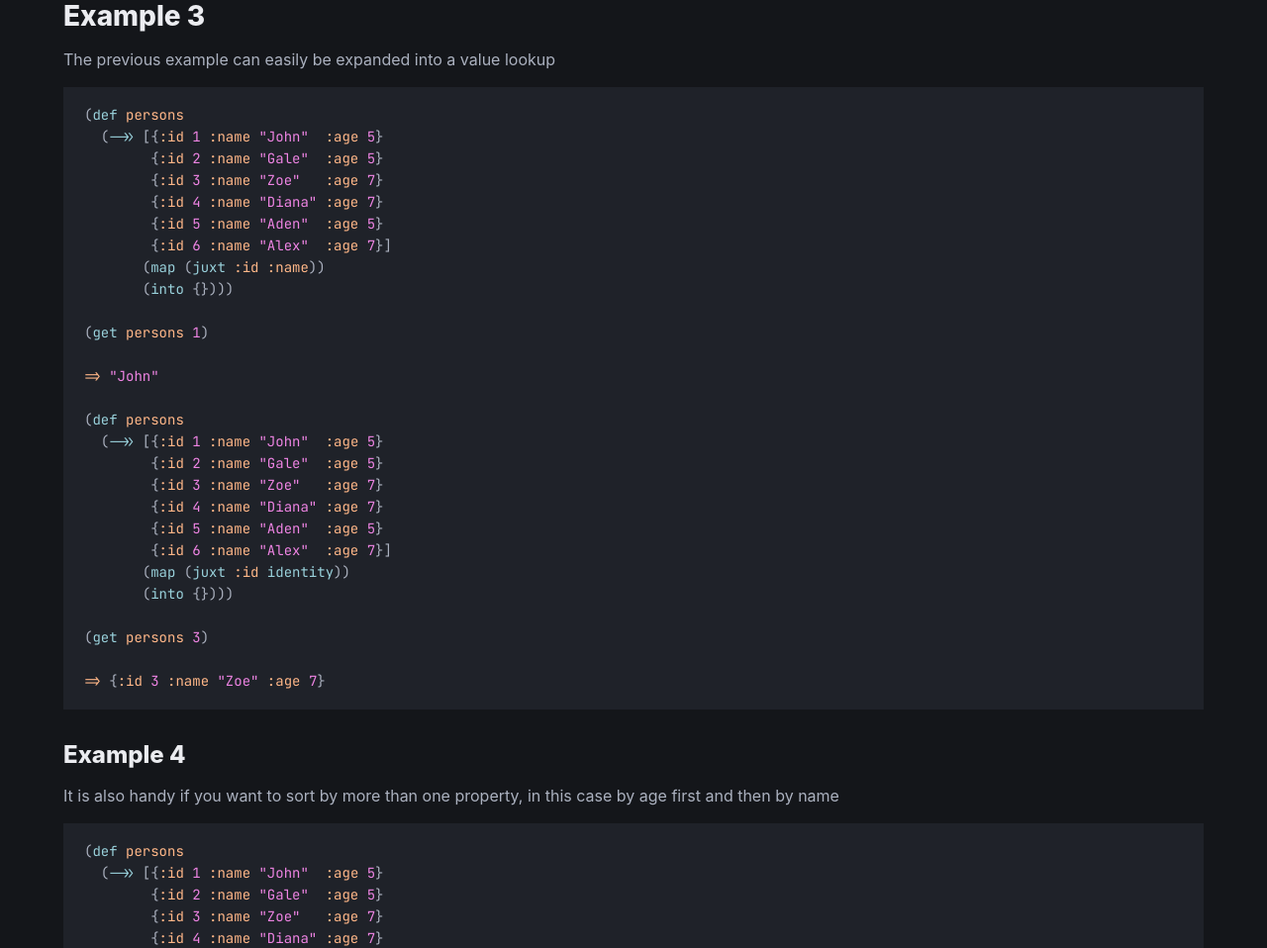
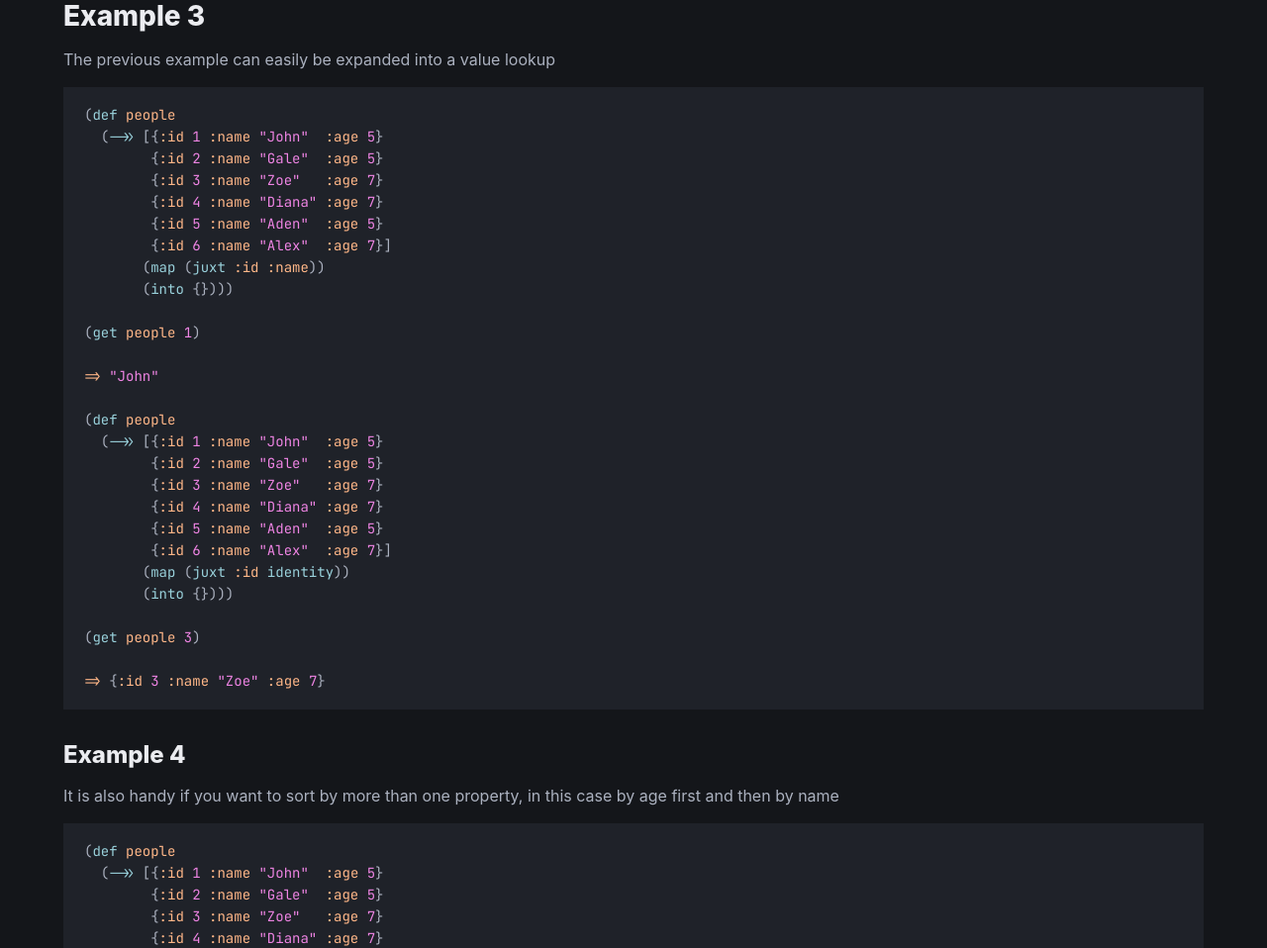
Before and after one commit to SneakyPeet/whats-that-function, a Jekyll site: the page built from _functions/clojure.core/juxt.md, in a window 1280 px wide and 1400 px high, scrolled down 1653 px. Shown: the part 153-1111 px from the top of the window at 99% size. Built offline with Jekyll 4.4.1, drawn with Linux system fonts in a browser that asks for light colours.

Commit message:
minor fixes

````diff
--- a/_functions/clojure.core/juxt.md
+++ b/_functions/clojure.core/juxt.md
@@ -75,7 +75,7 @@ More practically, juxt can be used to extract certain values from a collection o
 The previous example can easily be expanded into a value lookup
 
 ```clojure
-(def persons
+(def people
   (->> [{:id 1 :name "John"  :age 5}
         {:id 2 :name "Gale"  :age 5}
         {:id 3 :name "Zoe"   :age 7}
@@ -85,11 +85,11 @@ The previous example can easily be expanded into a value lookup
        (map (juxt :id :name))
        (into {})))
 
-(get persons 1)
+(get people 1)
 
 => "John"
 
-(def persons
+(def people
   (->> [{:id 1 :name "John"  :age 5}
         {:id 2 :name "Gale"  :age 5}
         {:id 3 :name "Zoe"   :age 7}
@@ -99,7 +99,7 @@ The previous example can easily be expanded into a value lookup
        (map (juxt :id identity))
        (into {})))
 
-(get persons 3)
+(get people 3)
 
 => {:id 3 :name "Zoe" :age 7}
 ```
@@ -109,7 +109,7 @@ The previous example can easily be expanded into a value lookup
 It is also handy if you want to sort by more than one property, in this case by age first and then by name
 
 ```clojure
-(def persons
+(def people
   (->> [{:id 1 :name "John"  :age 5}
         {:id 2 :name "Gale"  :age 5}
         {:id 3 :name "Zoe"   :age 7}
````
Also changed, not shown: _functions/clojure.core/contains.md (+1 -1 lines).
